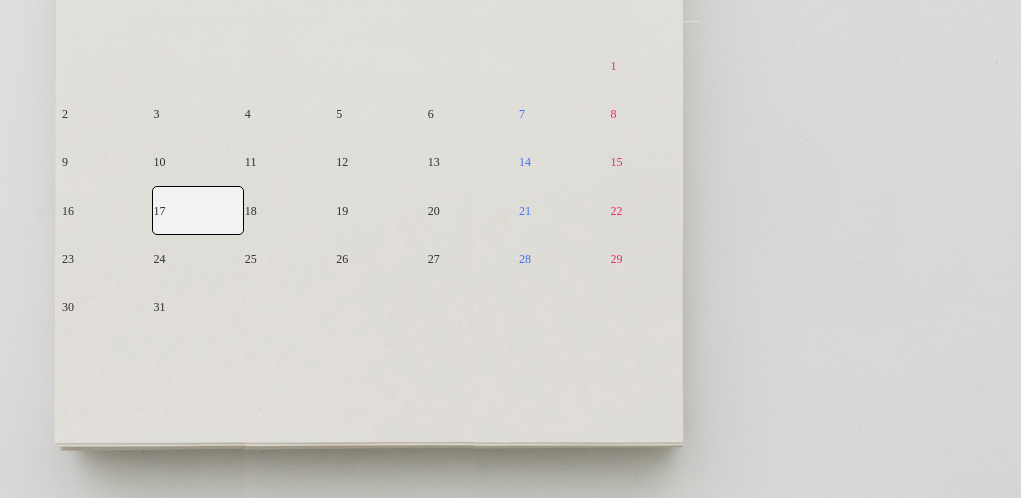
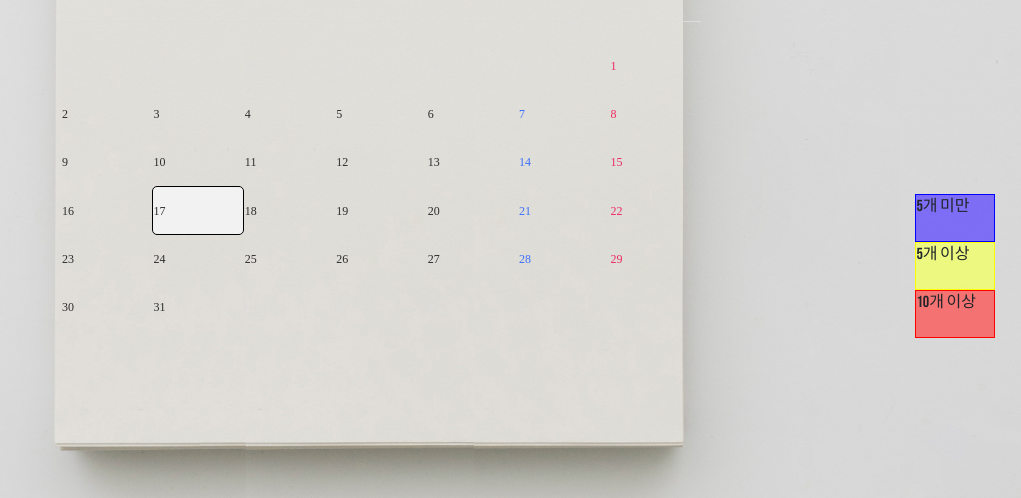
Before and after one commit to Adult96/daily-note, a Flask app: template templates/main.html in a window 1280 px wide. Shown: the part 302-800 px from the top of the page, without its empty margins (259-1280 px from the left). Run offline with Flask 2, Linux system fonts and the light colour scheme; the template is opened without the code that fills it, so the values that code supplies are empty; some libraries are stand-ins or nearby versions; some web fonts are replaced.

Commit message:
feat: 기능 완성

```diff
--- a/app.py
+++ b/app.py
@@ -82,7 +82,7 @@ def make_token():
             'exp': datetime.datetime.utcnow() + datetime.timedelta(minutes=60)  # 토큰 유효시간
         }
         # jwt 암호화
-        token = jwt.encode(payload, SECRET_KEY, algorithm='HS256')#.decode('utf-8')#로컬 환경 = .decode('utf-8') 사용 Line 87
+        token = jwt.encode(payload, SECRET_KEY, algorithm='HS256').decode('utf-8')#로컬 환경 = .decode('utf-8') 사용 Line 87
         #호스팅 서버 = .decode('utf-8') 없앰 Line 87
 
         print('payload')
--- a/static/css/main.css
+++ b/static/css/main.css
@@ -207,3 +207,29 @@
 .card-text {
     pointer-events: none;
 }
+
+.list-color {
+    position: absolute;
+    right: 2%;
+    bottom: 20%;
+}
+
+.list {
+    width: 5rem;
+    height: 3rem;
+}
+
+.list.blue {
+    background-color: rgba(90, 68, 255, 0.722);
+    border: 1px solid blue;
+}
+
+.list.yellow {
+    background-color: rgba(240, 255, 106, 0.803);
+    border: 1px solid yellow;
+}
+
+.list.red {
+    background-color: rgba(255, 74, 74, 0.718);
+    border: 1px solid red;
+}
--- a/static/css/pop-up.css
+++ b/static/css/pop-up.css
@@ -34,8 +34,7 @@
     left: 50%;
     transform: translate(-50%, -180%);
     -webkit-transform: translate(-50%, -180%);
-  transition: transform 0.35s cubic-bezier(0.6, 0.05, 0.28, 0.91),
-    opacity 0.2s cubic-bezier(0.6, 0.05, 0.28, 0.91);
+    transition: transform 0.35s cubic-bezier(0.6, 0.05, 0.28, 0.91), opacity 0.2s cubic-bezier(0.6, 0.05, 0.28, 0.91);
     max-width: 900px;
     width: 80%;
     height: 90%;
@@ -45,8 +44,7 @@
     background-color: #181818;
     background-clip: padding-box;
     border: 1px solid rgb(138 138 138 / 62%);
-  box-shadow: rgb(0 0 0 / 48%) 0 26px 30px -10px,
-    rgb(0 0 0 / 23%) 0 16px 10px -10px;
+    box-shadow: rgb(0 0 0 / 48%) 0 26px 30px -10px, rgb(0 0 0 / 23%) 0 16px 10px -10px;
     padding: 0rem 0rem 1rem;
     opacity: 0;
 }
@@ -69,8 +67,7 @@
 #notePop.reveal .notePop__container {
     transform: translate(-50%, -70%);
     -webkit-transform: translate(-50%, -70%);
-  transition: transform 0.35s cubic-bezier(0.6, 0.05, 0.28, 0.91),
-    opacity 0.8s cubic-bezier(0.6, 0.05, 0.28, 0.91);
+    transition: transform 0.35s cubic-bezier(0.6, 0.05, 0.28, 0.91), opacity 0.8s cubic-bezier(0.6, 0.05, 0.28, 0.91);
     opacity: 1;
 }
 .notePop__container,
@@ -163,6 +160,7 @@
 }
 
 #note-add,
-#calendar-back {
+#calendar-back,
+#calendar-back #info {
     margin: 1rem 0;
 }
--- a/templates/main.html
+++ b/templates/main.html
@@ -86,4 +86,10 @@
             </div>
         </div>
     </body>
+
+    <div class="list-color">
+        <div class="list blue">5개 미만</div>
+        <div class="list yellow">5개 이상</div>
+        <div class="list red">10개 이상</div>
+    </div>
 </html>
```
Lines whose indentation alone changed are shown as unchanged.
